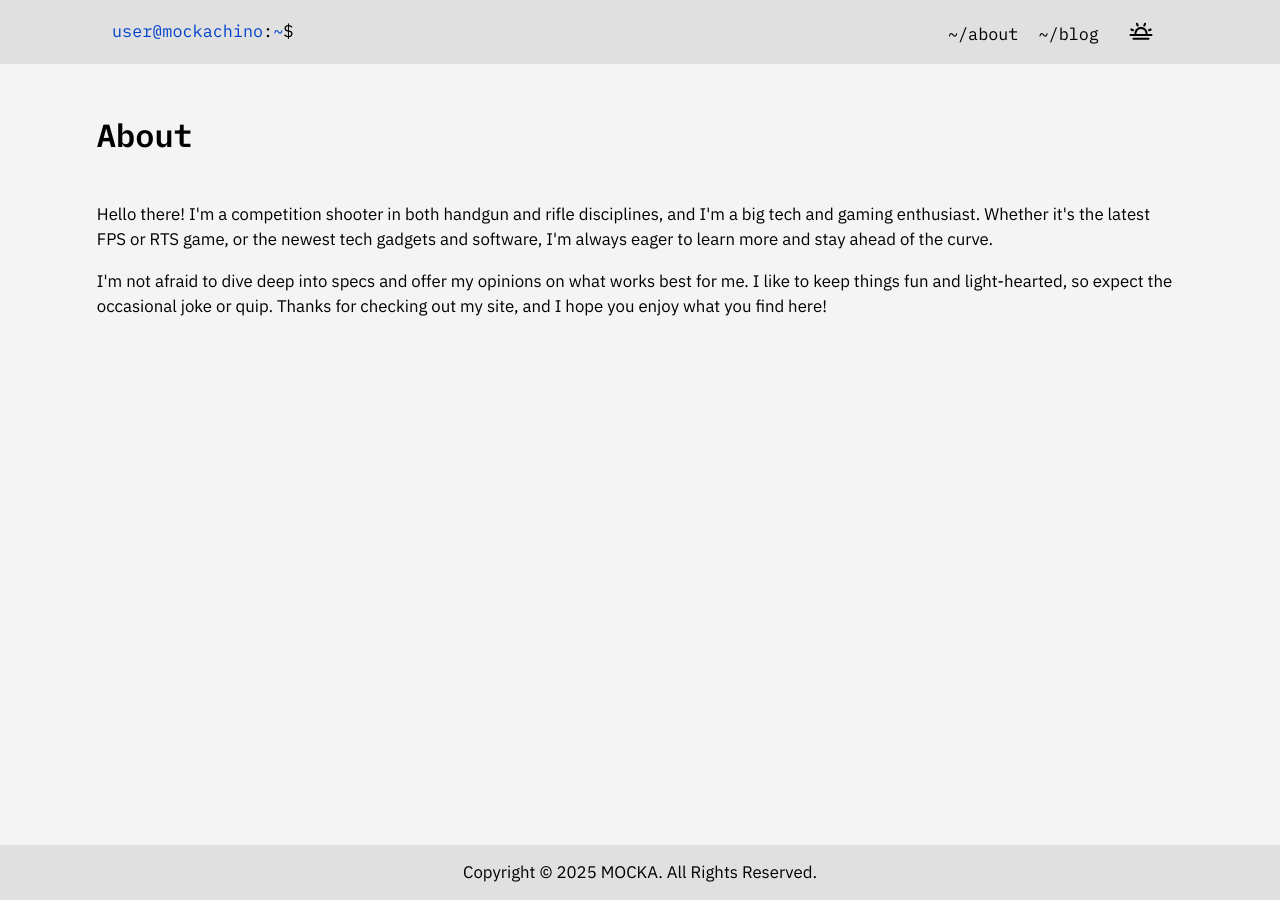
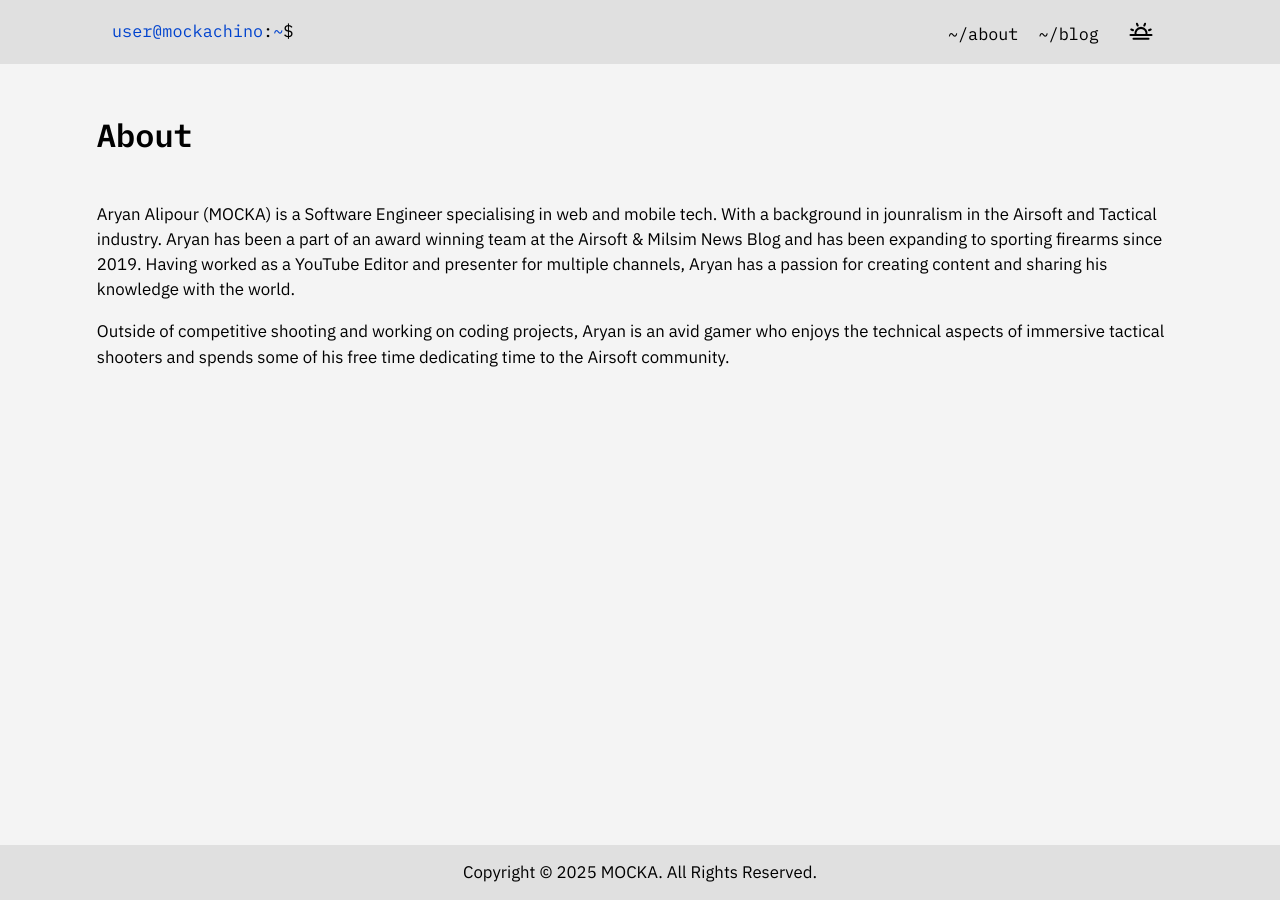
Before and after one commit to ariusalipour/Mockachino-Blog, a Jekyll site: the page built from about.md, in a window 1280 px wide. Built offline with Jekyll 4.4.1, drawn with Linux system fonts in a browser that asks for light colours.

Commit message:
Make Changes

```diff
--- a/about.md
+++ b/about.md
@@ -4,6 +4,8 @@ title: About
 permalink: /about/
 ---
 
-Hello there! I'm a competition shooter in both handgun and rifle disciplines, and I'm a big tech and gaming enthusiast. Whether it's the latest FPS or RTS game, or the newest tech gadgets and software, I'm always eager to learn more and stay ahead of the curve.
+Aryan Alipour (MOCKA) is a Software Engineer specialising in web and mobile tech. With a background in jounralism in the Airsoft and Tactical industry.
+Aryan has been a part of an award winning team at the Airsoft & Milsim News Blog and has been expanding to sporting firearms since 2019.
+Having worked as a YouTube Editor and presenter for multiple channels, Aryan has a passion for creating content and sharing his knowledge with the world.
 
-I'm not afraid to dive deep into specs and offer my opinions on what works best for me. I like to keep things fun and light-hearted, so expect the occasional joke or quip. Thanks for checking out my site, and I hope you enjoy what you find here!
+Outside of competitive shooting and working on coding projects, Aryan is an avid gamer who enjoys the technical aspects of immersive tactical shooters and spends some of his free time dedicating time to the Airsoft community.
```
